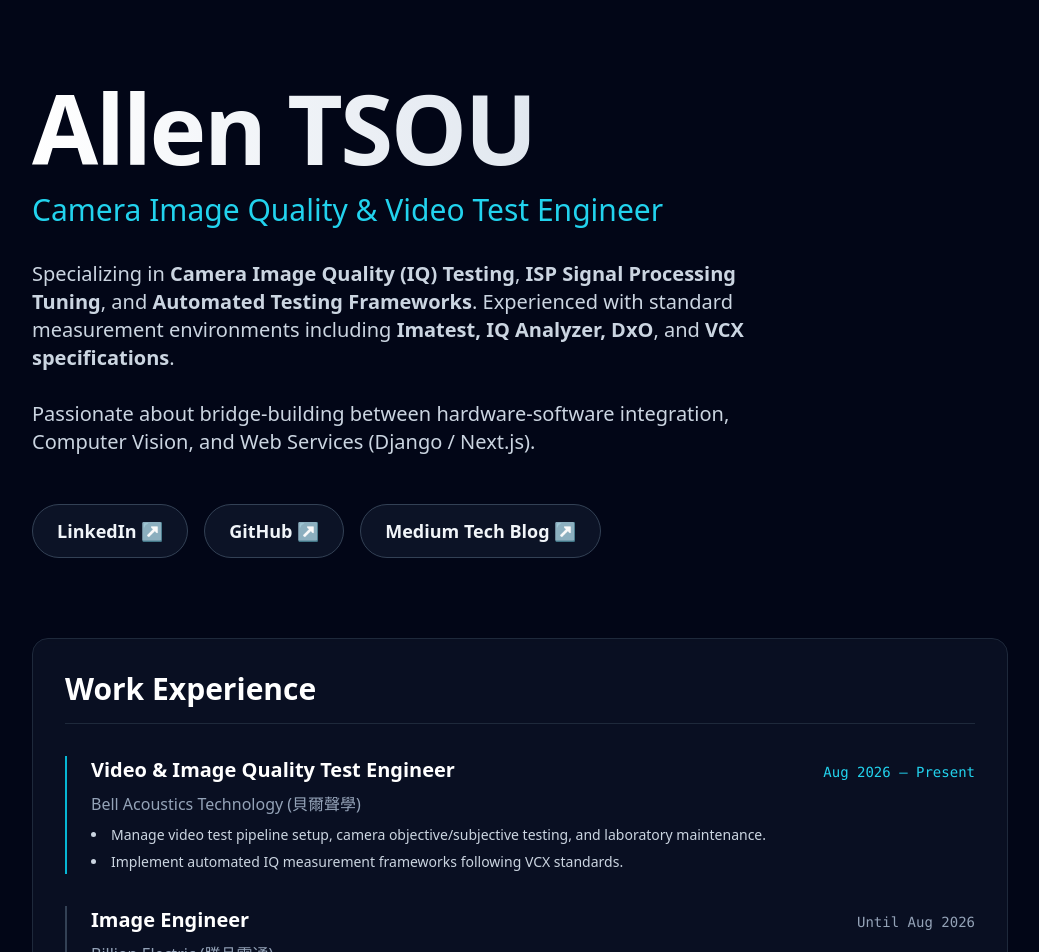
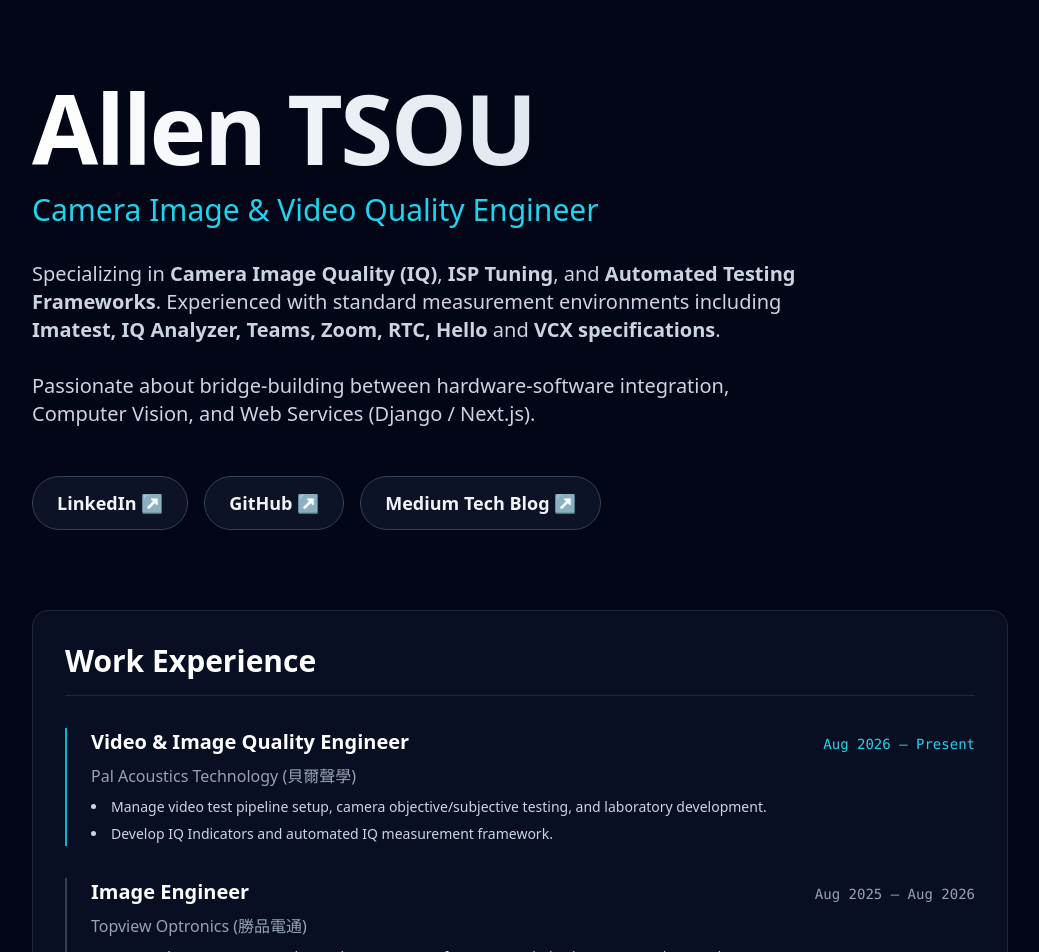
Before and after one commit to LUN000/Nextjs-MongoDB, a Next.js app: page / in a window 1280 px wide. Shown: the top 952 px of the page, without its empty margins (120-1159 px from the left). Built offline with nearby package versions, Linux system fonts and the light colour scheme.

Commit message:
Update job titles and descriptions in page.tsx (#39)

```diff
--- a/app/page.tsx
+++ b/app/page.tsx
@@ -1,7 +1,7 @@
 import Link from 'next/link';
 
 export const metadata = {
-  title: 'Allen TSOU | Image Quality & Camera Test Engineer',
+  title: 'Allen TSOU | Camera Image & Video Quality Engineer',
   description:
     'Personal portfolio and resume of Allen Tsou, specializing in Image Quality, ISP Tuning, and Automated Testing Frameworks.',
 };
@@ -15,15 +15,15 @@ const Resume = () => {
           Allen TSOU
         </h1>
         <p className="text-2xl md:text-3xl font-medium text-cyan-400 mb-8">
-          Camera Image Quality & Video Test Engineer
+          Camera Image & Video Quality Engineer
         </p>
 
         <p className="text-lg md:text-xl text-slate-300 max-w-3xl leading-relaxed mb-12">
-          Specializing in <b>Camera Image Quality (IQ) Testing</b>,{' '}
-          <b>ISP Signal Processing Tuning</b>, and{' '}
+          Specializing in <b>Camera Image Quality (IQ)</b>,{' '}
+          <b>ISP Tuning</b>, and{' '}
           <b>Automated Testing Frameworks</b>. Experienced with standard
           measurement environments including{' '}
-          <b>Imatest, IQ Analyzer, DxO</b>, and <b>VCX specifications</b>.
+          <b>Imatest, IQ Analyzer, Teams, Zoom, RTC, Hello</b> and <b>VCX specifications</b>.
           <br />
           <br />
           Passionate about bridge-building between hardware-software integration,
@@ -71,23 +71,22 @@ const Resume = () => {
             <div className="border-l-2 border-cyan-500 pl-6 space-y-2">
               <div className="flex flex-wrap justify-between items-baseline">
                 <h3 className="text-xl font-bold text-white">
-                  Video & Image Quality Test Engineer
+                  Video & Image Quality Engineer
                 </h3>
                 <span className="text-sm text-cyan-400 font-mono">
                   Aug 2026 – Present
                 </span>
               </div>
               <p className="text-slate-400 font-medium">
-                Bell Acoustics Technology (貝爾聲學)
+                Pal Acoustics Technology (貝爾聲學)
               </p>
               <ul className="text-slate-300 list-disc list-inside space-y-1 text-sm leading-relaxed">
                 <li>
                   Manage video test pipeline setup, camera objective/subjective
-                  testing, and laboratory maintenance.
+                  testing, and laboratory development.
                 </li>
                 <li>
-                  Implement automated IQ measurement frameworks following VCX
-                  standards.
+                  Develop IQ Indicators and automated IQ measurement framework.
                 </li>
               </ul>
             </div>
@@ -97,16 +96,16 @@ const Resume = () => {
               <div className="flex flex-wrap justify-between items-baseline">
                 <h3 className="text-xl font-bold text-white">Image Engineer</h3>
                 <span className="text-sm text-slate-400 font-mono">
-                  Until Aug 2026
+                  Aug 2025 – Aug 2026
                 </span>
               </div>
               <p className="text-slate-400 font-medium">
-                Billion Electric (勝品電通)
+                Topview Optronics (勝品電通)
               </p>
               <ul className="text-slate-300 list-disc list-inside space-y-1 text-sm leading-relaxed">
                 <li>
-                  Executed ISP parameter tuning and camera performance
-                  optimization across various lighting environments.
+                  Executed ISP parameter tuning and camera 2A performance
+                  optimization across various environments.
                 </li>
                 <li>
                   Developed custom python automation scripts for fast IQ metric
```
